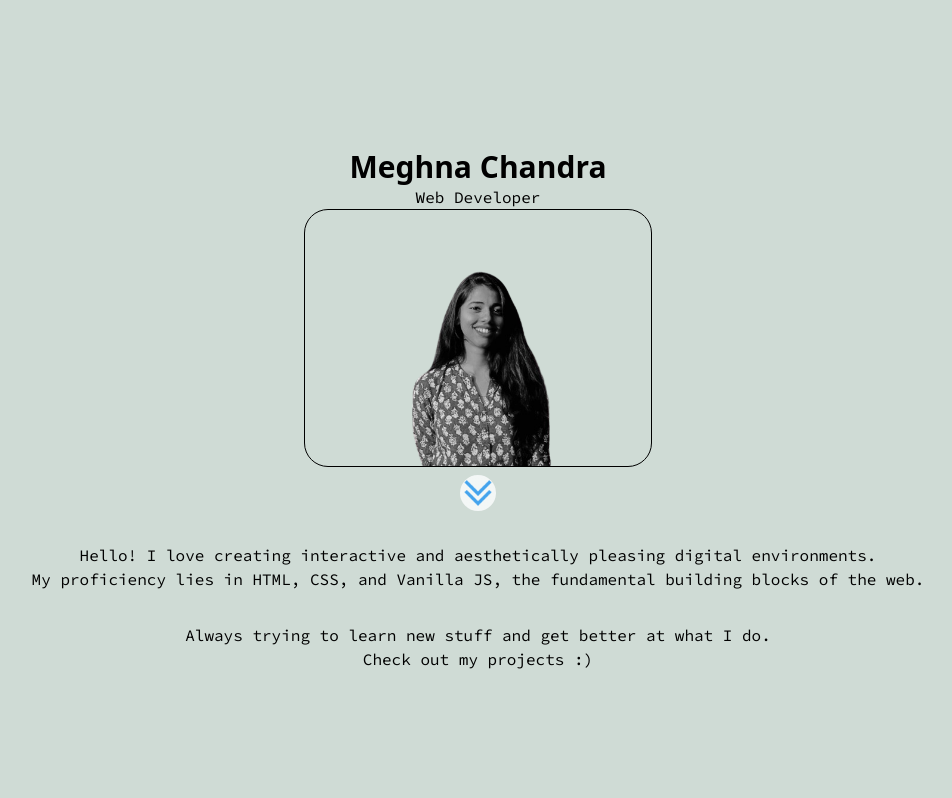
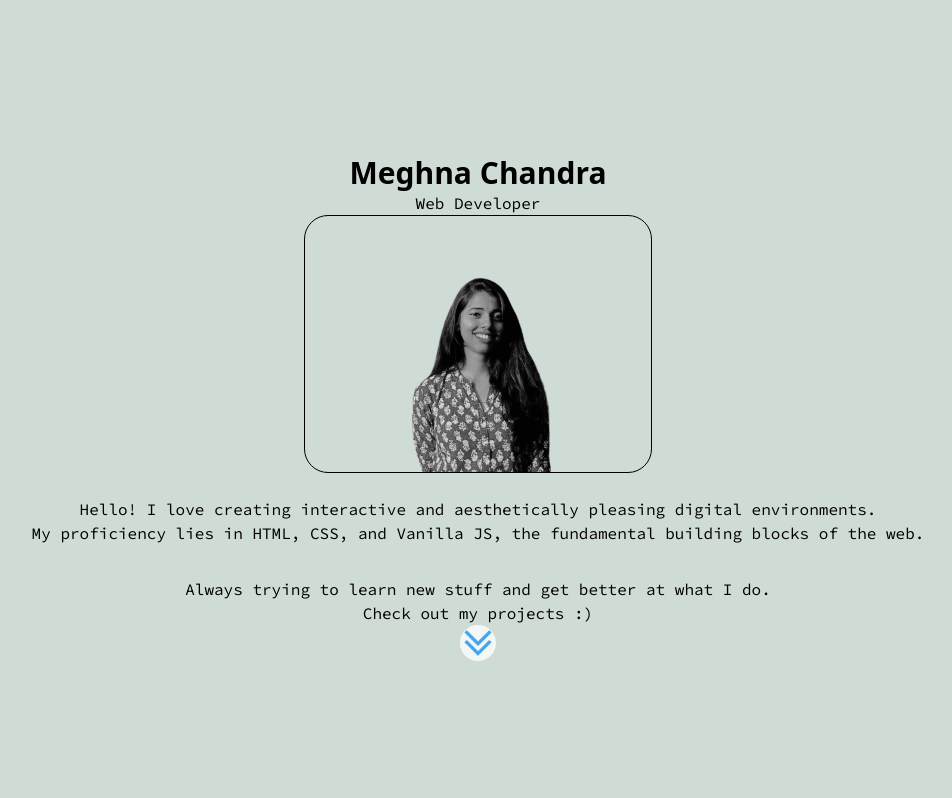
Before and after one commit to m3ghnaa/m3ghnaa.github.io, a plain HTML site: page index.html in a window 1280 px wide. Shown: the top 798 px of the page, without its empty margins (162-1114 px from the left). Drawn offline with nearby package versions, Linux system fonts and the light colour scheme; a web font is replaced by a local one.

Commit message:
change it back

```diff
--- a/index.html
+++ b/index.html
@@ -82,16 +82,14 @@
 <body class="bg-white font-sans">
 
     <header>
-        <div class = "pt-7">
+        <div class = "pt-10">
         <h1 class="text-3xl font-bold" style = "font-family: 'Rubik Doodle Shadow', system-ui;">Meghna Chandra</h1>
         <p style = "font-family: 'Source Code Pro', monospace;">Web Developer</p>
         </div>
        <div id = "image" style = "border: 1px solid black;" class = "rounded-3xl">
             <img src = "me.png" class = "h-64">
         </div>
-        <button id = "scroll-icon" class = "my-2">
-            <img src="icons8-down.gif" alt="Scroll down" class = "h-9" style="opacity: 0.8; border-radius: 20px;"> <!-- Add your scroll down icon here -->
-        </button>
+
 
 
         <p id="intro-text" style = "font-family: 'Source Code Pro', monospace;" class = "p-6">Hello! I love creating interactive and aesthetically pleasing digital environments. <br>
@@ -99,7 +97,9 @@
 
         <div class = "py-2">
         <p id = "intro-text-2" style = "font-family: 'Source Code Pro', monospace;"> Always trying to learn new stuff and get better at what I do. <br> Check out my projects :) </p>
-
+        <button id = "scroll-icon" class = "mb-4">
+            <img src="icons8-down.gif" alt="Scroll down" class = "h-9" style="opacity: 0.8; border-radius: 20px;"> <!-- Add your scroll down icon here -->
+        </button>
         </div>
     </header>
 
```
